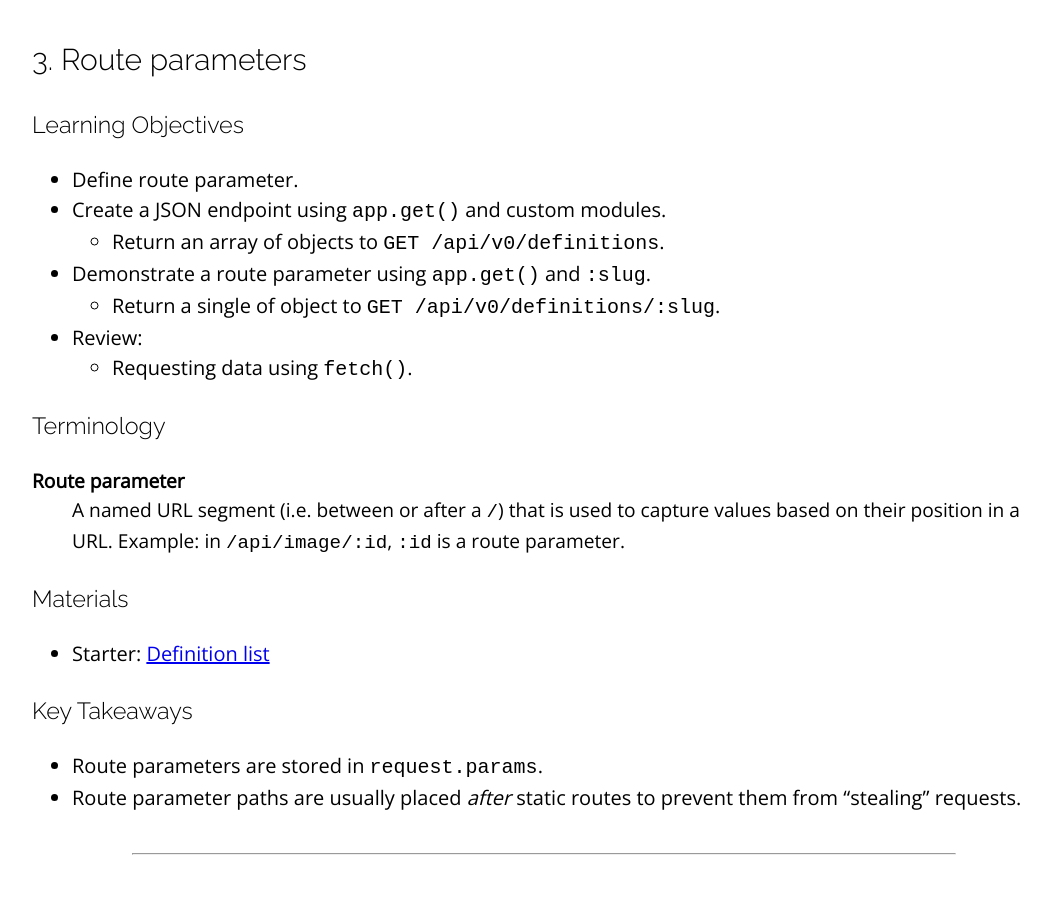
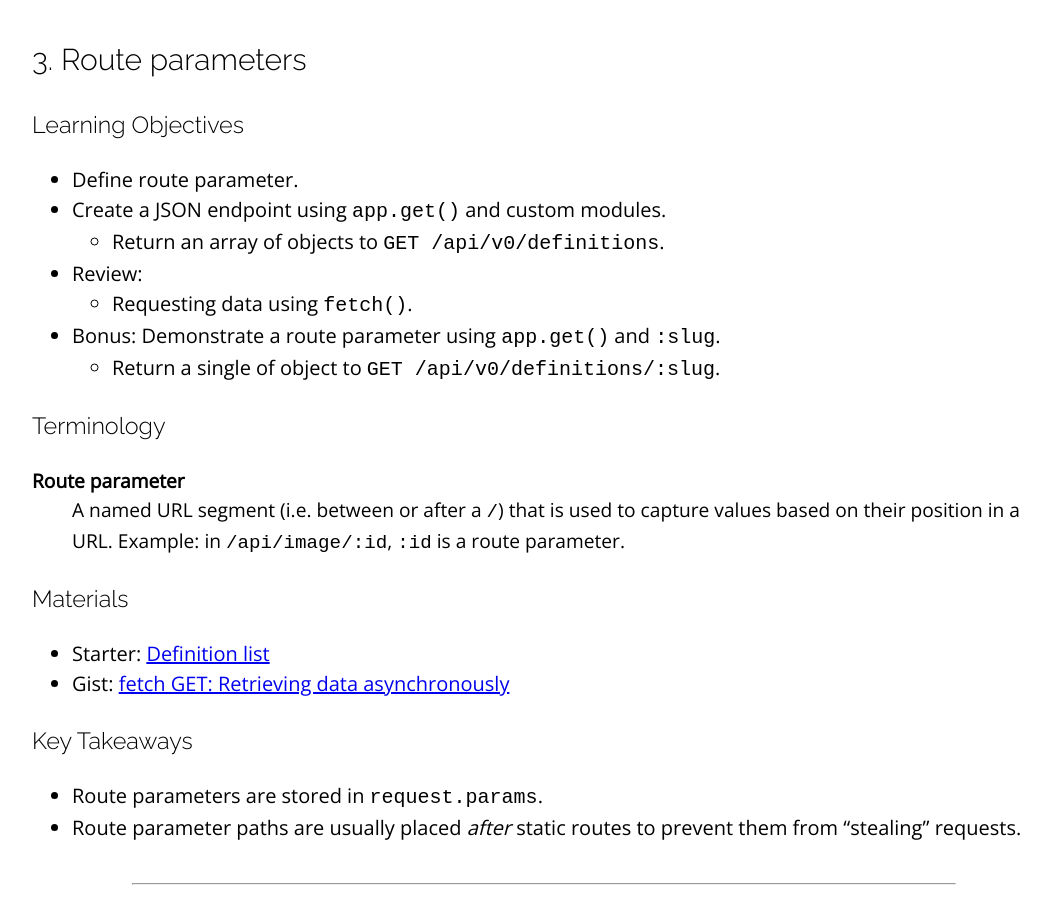
Before and after one commit to sait-wbdv/winter-2021, a Jekyll site: the page built from _posts/2021-03-11-json-routes.md, in a window 1280 px wide and 900 px high, scrolled down 3415 px. Shown: the whole window, without its empty margins (96-1147 px from the left). Built offline with Jekyll 4.4.1, drawn with Linux system fonts in a browser that asks for light colours; nearby versions of some CDN libraries; part of the change alters nothing that is shown.

Commit message:
added fetch gist to materials

```diff
--- a/_posts/2021-03-11-json-routes.md
+++ b/_posts/2021-03-11-json-routes.md
@@ -90,10 +90,10 @@ CommonJS Module
 - Define route parameter.
 - Create a JSON endpoint using `app.get()` and custom modules.
   - Return an array of objects to `GET /api/v0/definitions`.
-- Demonstrate a route parameter using `app.get()` and `:slug`.
-  - Return a single of object to `GET /api/v0/definitions/:slug`.
 - Review:
   - Requesting data using `fetch()`.
+- Bonus: Demonstrate a route parameter using `app.get()` and `:slug`.
+  - Return a single of object to `GET /api/v0/definitions/:slug`.
 
 ### Terminology
 Route parameter
@@ -101,6 +101,7 @@ Route parameter
 
 ### Materials
 - Starter: [Definition list](https://github.com/sait-wbdv/in-class/tree/main/w9r/1-definition-starter)
+- Gist: [fetch GET: Retrieving data asynchronously](https://gist.github.com/acidtone/33304c82f8d22e9a330003b19a147303)
 
 ### Key Takeaways
 - Route parameters are stored in `request.params`.
```
